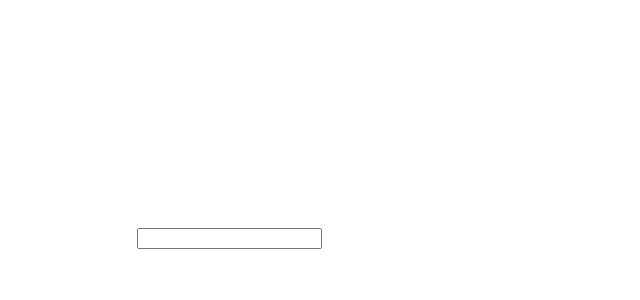
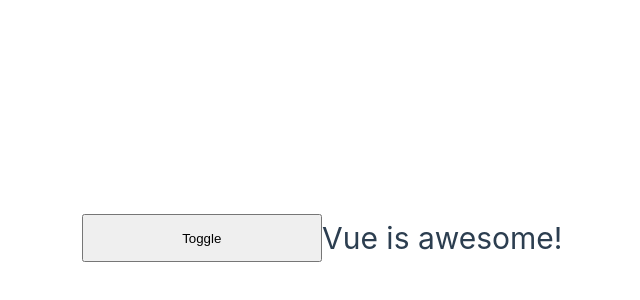
Before and after one commit to Hashara13/Vue-Docs, a Vue app: page / in a window 1280 px wide. Shown: the part 162-462 px from the top of the page, without its empty margins (318-958 px from the left). Built offline with nearby package versions, Linux system fonts and the light colour scheme.

Commit message:
Conditional Rendering

```diff
--- a/src/App.vue
+++ b/src/App.vue
@@ -1,21 +1,15 @@
-<!-- <script setup>
-import {ref} from 'vue'
-const text=ref('')
-function Ontype(e){
-  text.value=e.target.value
+<script setup>
+import { ref } from 'vue'
+
+const awesome = ref(true)
+
+function toggle() {
+  awesome.value=!awesome.value
 }
 </script>
+
 <template>
-  <input :value="text" @input="Ontype"  type="text">
-  <h1>{{ text }}</h1>
-</template> -->
-
-<script setup>
-import {ref} from 'vue'
-const text=ref('')
-
-</script>
-<template>
-  <input v-model="text" type="text">
-  <h1>{{ text }}</h1>
+  <button @click="toggle">Toggle</button>
+  <h1 v-if="awesome">Vue is awesome!</h1>
+  <h1 v-else>Oh no 😢</h1>
 </template>
```
